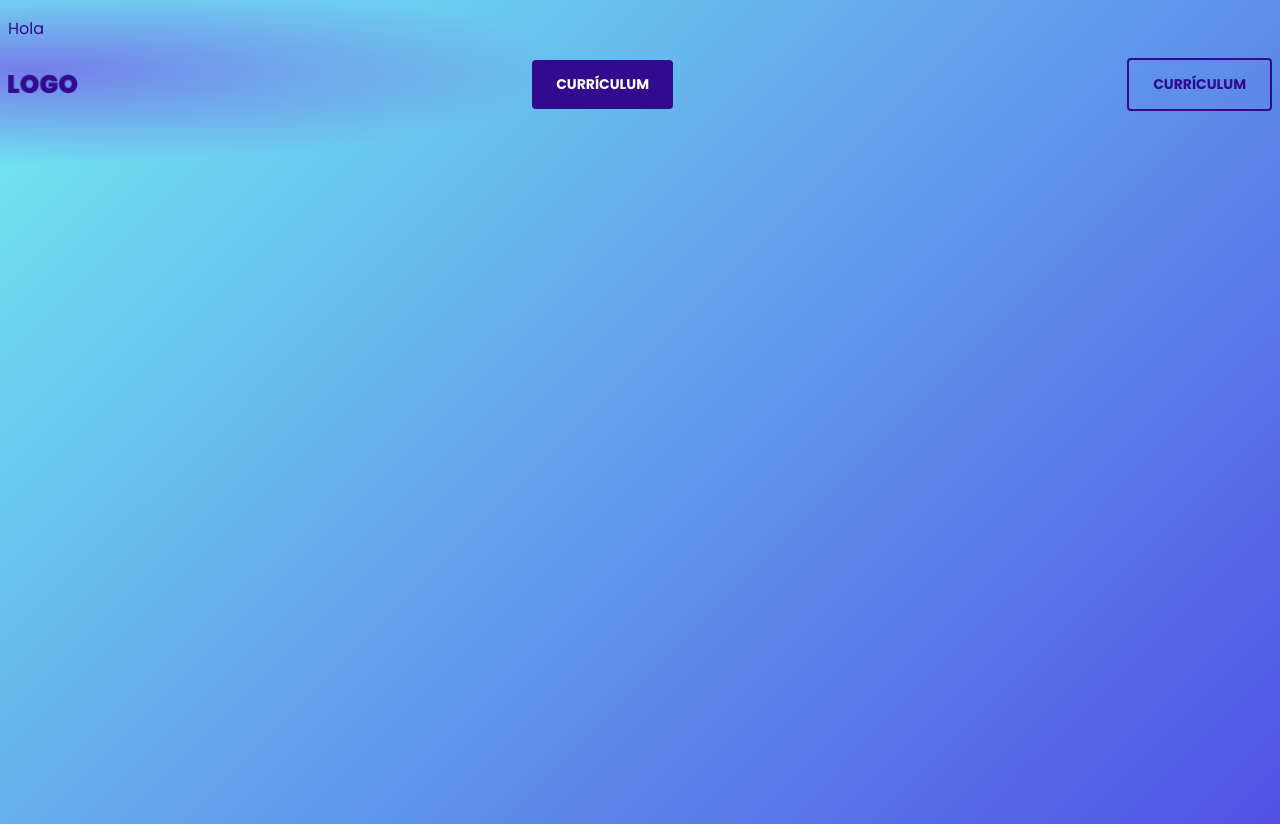
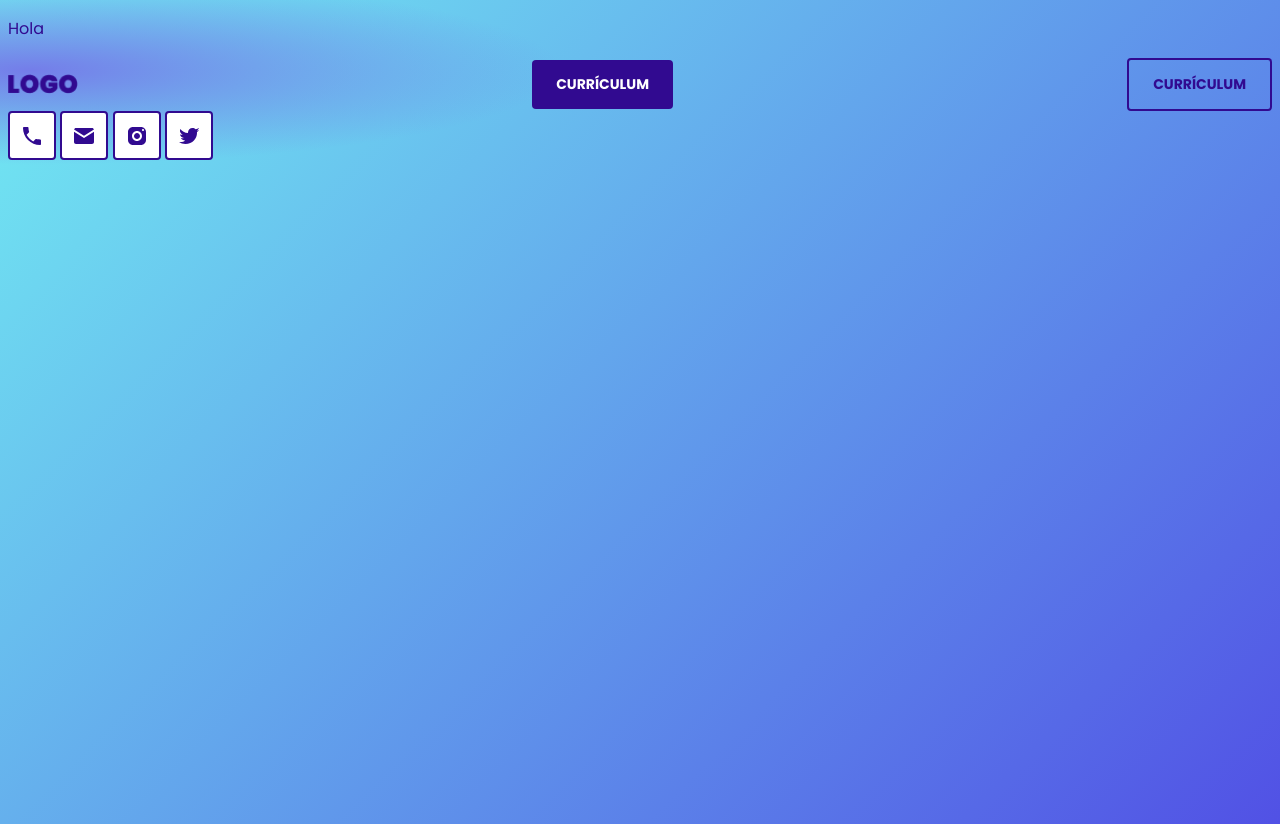
Before and after one commit to RafaelMoreno55/Taller-portafolio, a plain HTML site: page index.html in a window 1280 px wide. Drawn offline with Linux system fonts and the light colour scheme.

Commit message:
se importó los iconos para los botones de contacto y redes sociales

```diff
--- /dev/null
+++ b/css/button-icon.css
@@ -0,0 +1,12 @@
+.button-icon {
+    padding: 10px;
+    border-radius: 4px;
+    background: var(--white);
+    border: 2px solid var(--purple);
+    text-decoration: none;
+    display: inline-block;
+}
+
+.button-icon img {
+    vertical-align: middle;
+}
--- a/css/index.css
+++ b/css/index.css
@@ -1,4 +1,5 @@
 @import "./button.css";
+@import "./button-icon.css";
 @import "./header.css";
 
 /*crear variables y documentar en Design System*/
--- a/index.html
+++ b/index.html
@@ -17,5 +17,10 @@
         <button class="button">Currículum</button>
         <button class="button is-secondary">Currículum</button>
     </header>
+
+    <a class="button-icon" href="tel:9511444444"><img src="./icons/icon-phone.svg" alt=""></a>
+    <a class="button-icon" href="tel:9511444444"><img src="./icons/icon-important_mail.svg" alt=""></a>
+    <a class="button-icon" href="tel:9511444444"><img src="./icons/icon-instagram.svg" alt=""></a>
+    <a class="button-icon" href="tel:9511444444"><img src="./icons/icon-twitter_squared.svg" alt=""></a>
 </body>
 </html>
```
Also changed, not shown: icons/icon-github.svg (added), icons/icon-heart_outline.svg (added), icons/icon-important_mail.svg (added), icons/icon-instagram.svg (added), icons/icon-phone.svg (added), icons/icon-twitter_squared.svg (added), icons/icons-down.svg (added).
